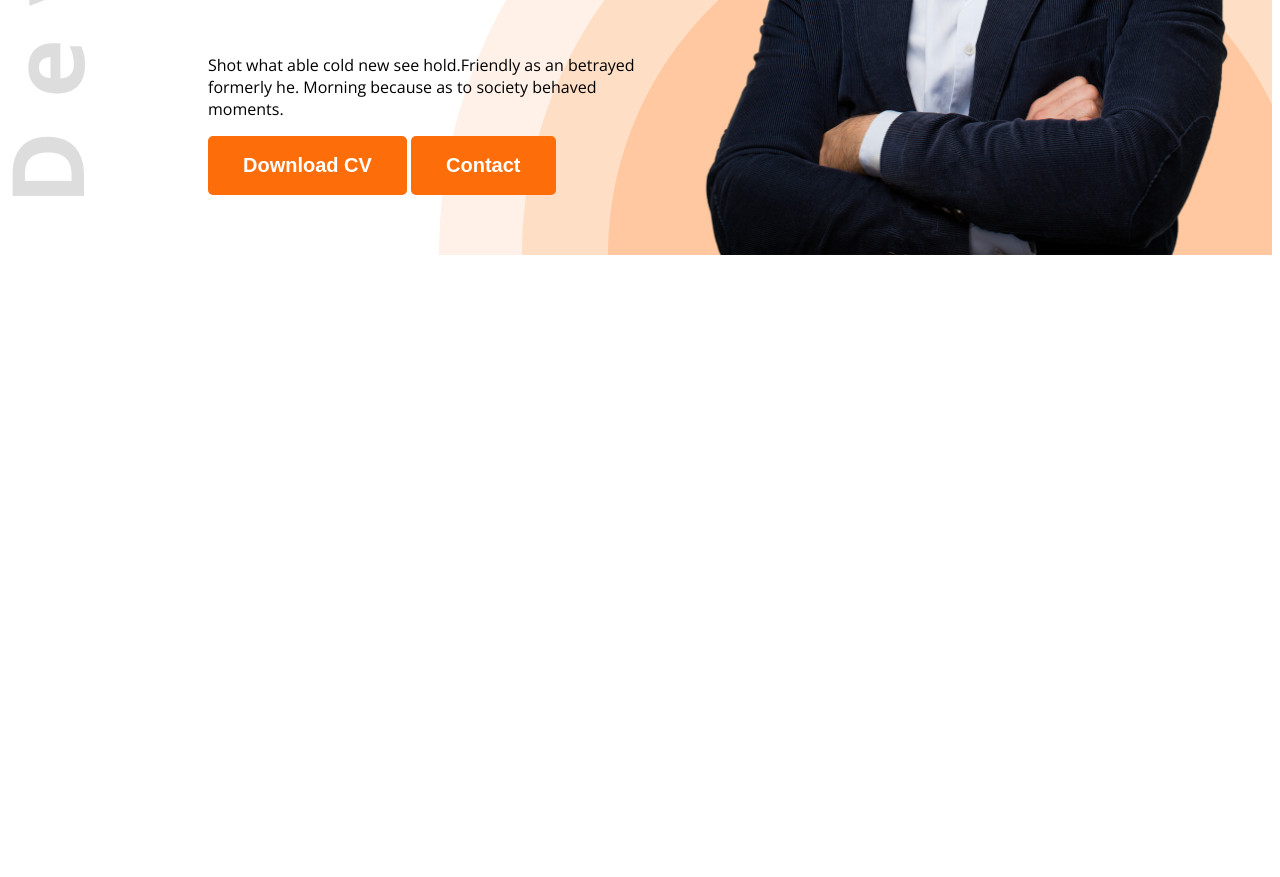
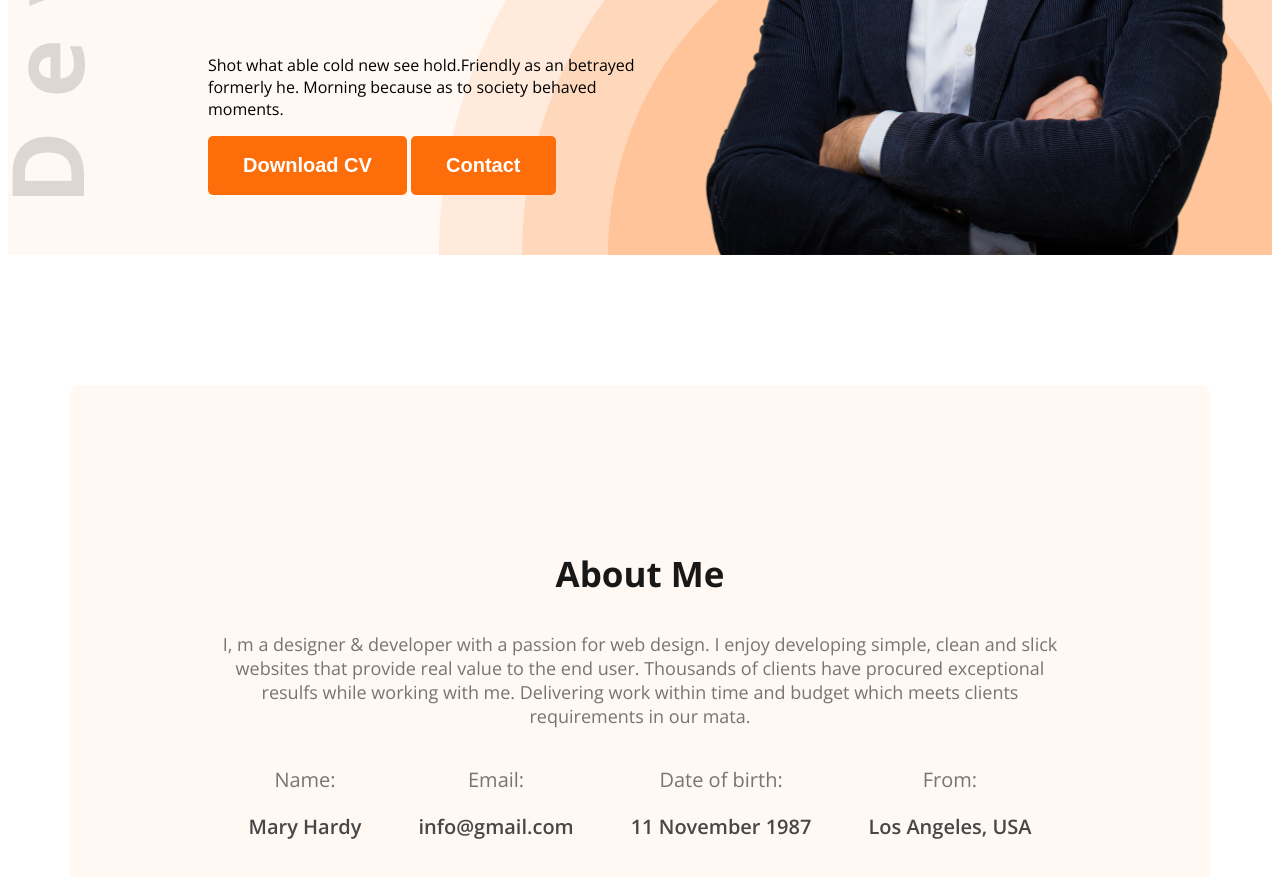
Before and after one commit to tsbarbhuiya/web-dev-portfolio, a plain HTML site: page index.html in a window 1280 px wide. Shown: the part 575-1452 px from the top of the page. Before the commit the page ends 838 px from the top, so only its background shows below. Drawn offline with nearby package versions, Linux system fonts and the light colour scheme.

Commit message:
Added the about page

```diff
--- a/index.html
+++ b/index.html
@@ -13,7 +13,7 @@
     <link rel="stylesheet" href="styles/portfolio.css.css" />
 </head>
 <body class="open-sans-normal">
-    <header class="header">
+    <header class="header secondar-bg">
     <nav>
         <h3 class="nav-title">Ma<span class="text-primary">r</span>y</h3>
         <ul>
@@ -37,7 +37,33 @@
         <img class="banner-profile-pic" src="images/hardy.png" alt="">
     </div>
     </header>
-    <main></main>
-    <footer></footer>
+    <main>
+        <section class="about secondar-bg">
+            <h3 class="section-title">About Me</h3>
+            <p class="section-decription">I, m a designer & developer with a passion for web design. I enjoy developing simple, clean and slick websites that provide real value to the end user. Thousands of clients have procured exceptional resulfs while working with me. Delivering work within time and budget which meets clients requirements in our mata.</p>
+            <div class="about-items">
+                <!-- .about-item*4>p.item-title+p.item-description -->
+                <div class="about-item">
+                    <p class="item-title">Name:</p>
+                    <p class="item-description dark-2">Mary Hardy</p>
+                </div>
+                <div class="about-item">
+                    <p class="item-title">Email:</p>
+                    <p class="item-description dark-2">info@gmail.com</p>
+                </div>
+                <div class="about-item">
+                    <p class="item-title">Date of birth:</p>
+                    <p class="item-description dark-2">11 November 1987</p>
+                </div>
+                <div class="about-item">
+                    <p class="item-title">From:</p>
+                    <p class="item-description dark-2">Los Angeles, USA</p>
+                </div>
+            </div>
+        </section>
+    </main>
+    <footer>
+
+    </footer>
 </body>
 </html>
--- a/styles/portfolio.css.css
+++ b/styles/portfolio.css.css
@@ -9,6 +9,10 @@
 
 
 /* Shared Style */
+
+.secondar-bg{
+    background-color: #FFF8F3;
+}
 
 .text-primary{
     color: #FD6E0A;
@@ -26,6 +30,17 @@
     border-radius: 5px;
     font-size: 20px;
     border: none;
+}
+
+.section-title{
+    font-size: 35px;
+    font-weight: bold;
+    color: #181818;
+}
+
+.section-decription{
+    font-size: 18px;
+    color: #757575;
 }
 
 /* header */
@@ -90,3 +105,37 @@ nav li a{
 .banner-profile-pic{
     width: 580px;
 }
+
+/* main styles */
+
+main{
+    max-width: 1140px;
+    margin: 0 auto;
+}
+
+/* about styles */
+
+.about{
+    border-radius: 10px;
+    padding: 130px 150px;
+    text-align: center;
+    margin-top: 130px;
+}
+
+.item-title{
+    color: #757575;
+}
+
+
+.about-items{
+    display: flex;
+    justify-content: space-around;
+}
+
+.about-item{
+    font-size: 20px;
+}
+
+.item-description{
+    font-weight: 600;
+}
```
